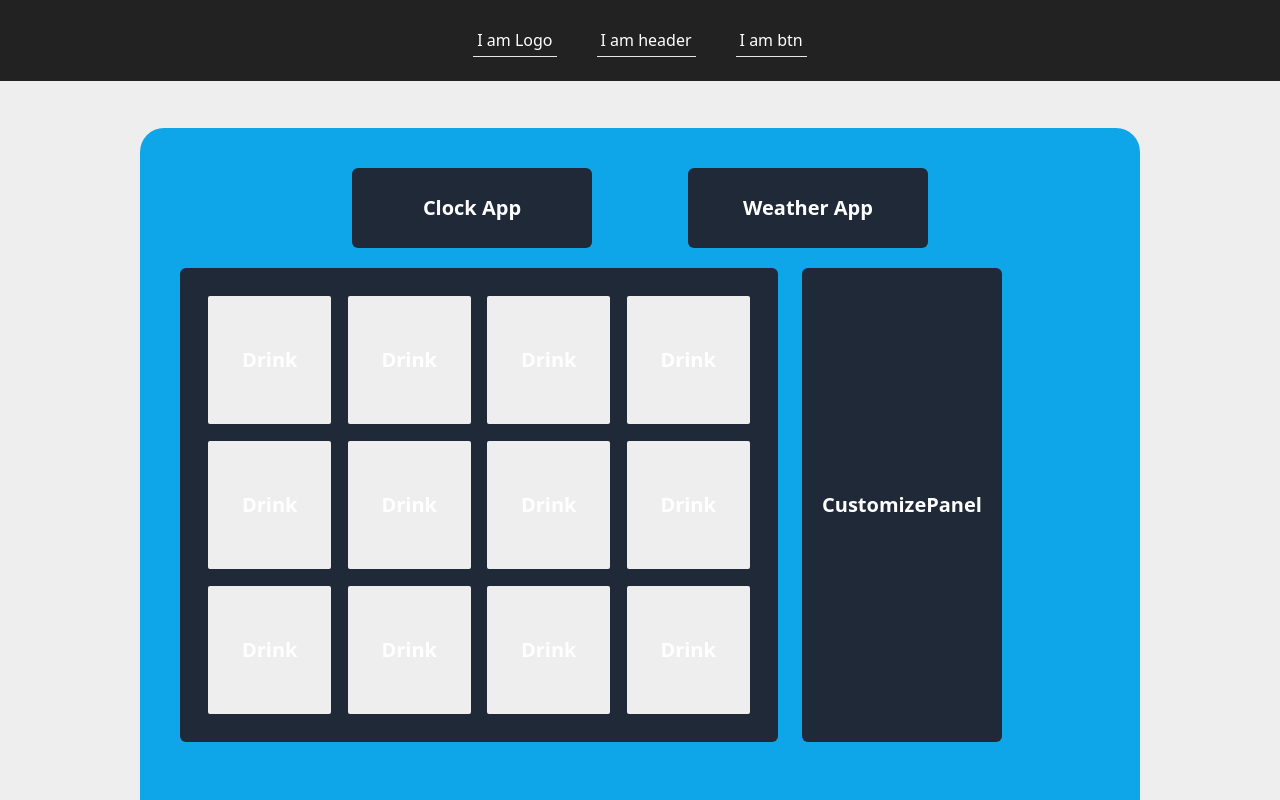
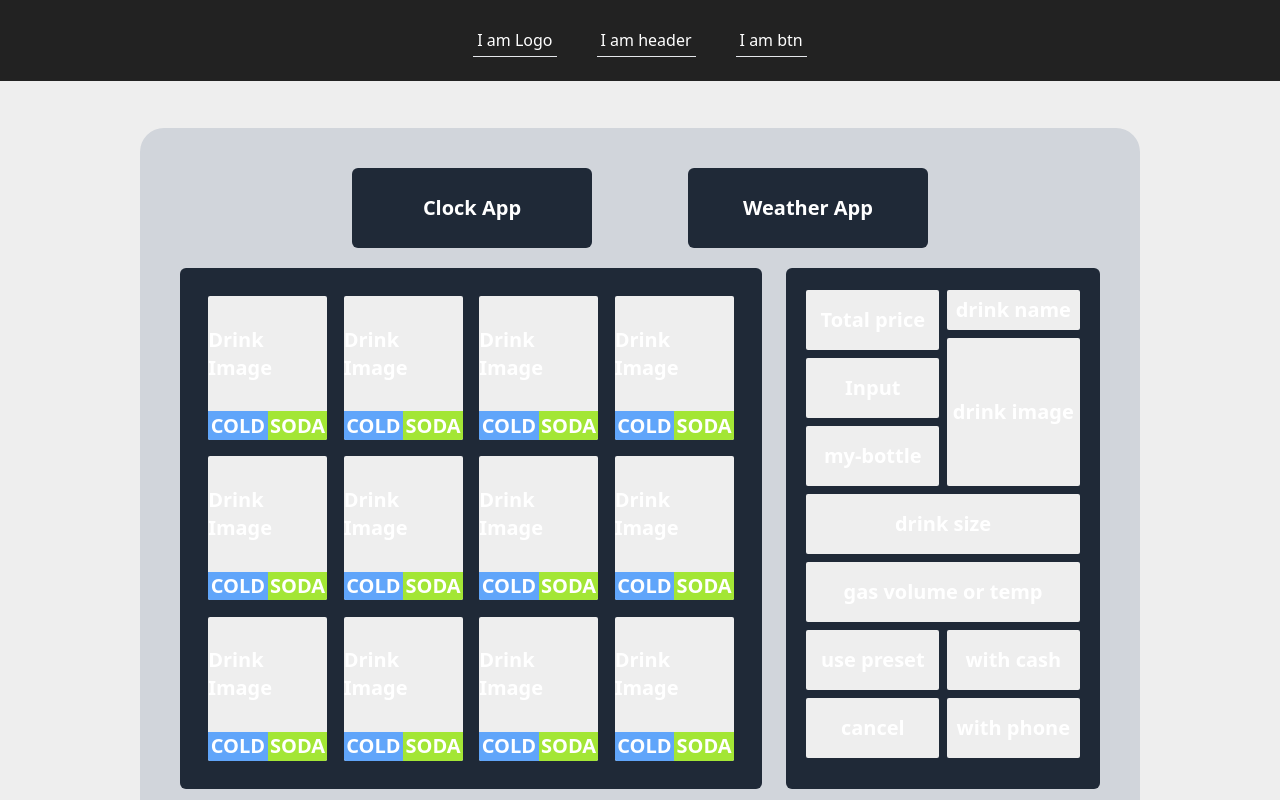
Before and after one commit to lovecoal0928/vending-front02, a Next.js app: page / in a window 1280 px wide. Built offline with nearby package versions, Linux system fonts and the light colour scheme.

Commit message:
add front design

```diff
--- a/components/CustomizePanel.tsx
+++ b/components/CustomizePanel.tsx
@@ -2,8 +2,55 @@ import React from 'react'
 
 const CustomizePanel = () => {
   return (
-    <div className='mainBox'>
-        CustomizePanel
+    <div className='mainBox w-[35%] flex-col'>
+      {/* product info */}
+      <div className='flex w-full justify-between'>
+        <div className='flex-col w-[48.7%] h-[204px]'>
+          <div className='customizeBtn h-[60px]'>
+            Total price
+          </div>
+          <div className='customizeBtn h-[60px]'>
+            Input
+          </div>
+          <div className='customizeBtn h-[60px]'>
+            my-bottle
+          </div>{/* boolean */}
+        </div>
+        <div className='flex-col w-[48.7%] h-[204px]'>
+          <div className='customizeBtn h-[40px]'>
+            drink name
+          </div>
+          <div className='customizeBtn h-[148px]'>
+            drink image
+          </div>
+        </div>
+      </div>
+
+      <div className='flex-col w-full'>
+        <div className='customizeBtn'>
+          drink size
+        </div>
+        <div className='customizeBtn'>
+          gas volume or temp
+        </div>
+      </div>
+
+      <div className='flex w-full justify-between'>
+        <div className='customizeBtn w-[48.7%]'>
+          use preset
+        </div>
+        <div className='customizeBtn w-[48.7%]'>
+          with cash
+        </div>
+      </div>
+      <div className='flex w-full justify-between'>
+        <div className='customizeBtn w-[48.7%]'>
+          cancel
+        </div>
+        <div className='customizeBtn w-[48.7%]'>
+          with phone
+        </div>
+      </div>
     </div>
   )
 }
--- a/components/ProductList.tsx
+++ b/components/ProductList.tsx
@@ -1,21 +1,46 @@
 import React from 'react'
+import Products from './Products'
 
 const ProductList = () => {
   return (
     <div className='mainBox w-[65%]'>
         <ul className='flex flex-wrap'>
-            <li className='productBtn'>Drink</li>
-            <li className='productBtn'>Drink</li>
-            <li className='productBtn'>Drink</li>
-            <li className='productBtn'>Drink</li>
-            <li className='productBtn'>Drink</li>
-            <li className='productBtn'>Drink</li>
-            <li className='productBtn'>Drink</li>
-            <li className='productBtn'>Drink</li>
-            <li className='productBtn'>Drink</li>
-            <li className='productBtn'>Drink</li>
-            <li className='productBtn'>Drink</li>
-            <li className='productBtn'>Drink</li>
+            <li className='productBtn'>
+              <Products />
+            </li>
+            <li className='productBtn'>
+              <Products />
+            </li>
+            <li className='productBtn'>
+              <Products />
+            </li>
+            <li className='productBtn'>
+              <Products />
+            </li>
+            <li className='productBtn'>
+              <Products />
+            </li>
+            <li className='productBtn'>
+              <Products />
+            </li>
+            <li className='productBtn'>
+              <Products />
+            </li>
+            <li className='productBtn'>
+              <Products />
+            </li>
+            <li className='productBtn'>
+              <Products />
+            </li>
+            <li className='productBtn'>
+              <Products />
+            </li>
+            <li className='productBtn'>
+              <Products />
+            </li>
+            <li className='productBtn'>
+              <Products />
+            </li>
         </ul>
     </div>
   )
--- /dev/null
+++ b/components/Products.tsx
@@ -0,0 +1,19 @@
+import React from 'react'
+
+const Products = () => {
+  return (
+    <div className='flex-col w-full h-full'>
+        <div className='flex w-full h-[80%] justify-center items-center rounded-t-sm'>Drink Image</div>
+        <div className='flex w-full h-[20%] justify-between'>
+            <div className='flex w-[50%] justify-center items-center rounded-bl-sm bg-blue-400'>
+                COLD
+            </div>
+            <div className='flex w-[50%] justify-center items-center rounded-br-sm bg-lime-400'>
+                SODA
+            </div>
+        </div>
+    </div>
+  )
+}
+
+export default Products
--- a/pages/index.tsx
+++ b/pages/index.tsx
@@ -16,7 +16,7 @@ const Home = () => {
       {/* header */}
       <Header />
       {/* vending-mech */}
-      <main className='relative flex-row w-[1000px] h-full p-10 mt-32 mx-auto rounded-3xl bg-sky-500'>
+      <main className='relative flex-row w-[1000px] h-full p-10 mt-32 mx-auto rounded-3xl bg-gray-300'> {/* bg-sky-500 */}
         {/* vending-banner */}
         <Banner />
         {/* vending-main */}
--- a/styles/globals.css
+++ b/styles/globals.css
@@ -30,7 +30,10 @@
         p-5 justify-center items-center rounded-md
     }
     .productBtn {
-        @apply flex bg-[#eee] w-[22%] h-32 m-[1.5%]
+        @apply flex bg-[#eee] w-[22%] h-36 m-[1.5%]
         justify-center items-center rounded-sm
     }
+    .customizeBtn {
+        @apply flex justify-center items-center bg-[#eee] py-4 rounded-sm mb-2
+    }
 }
```
